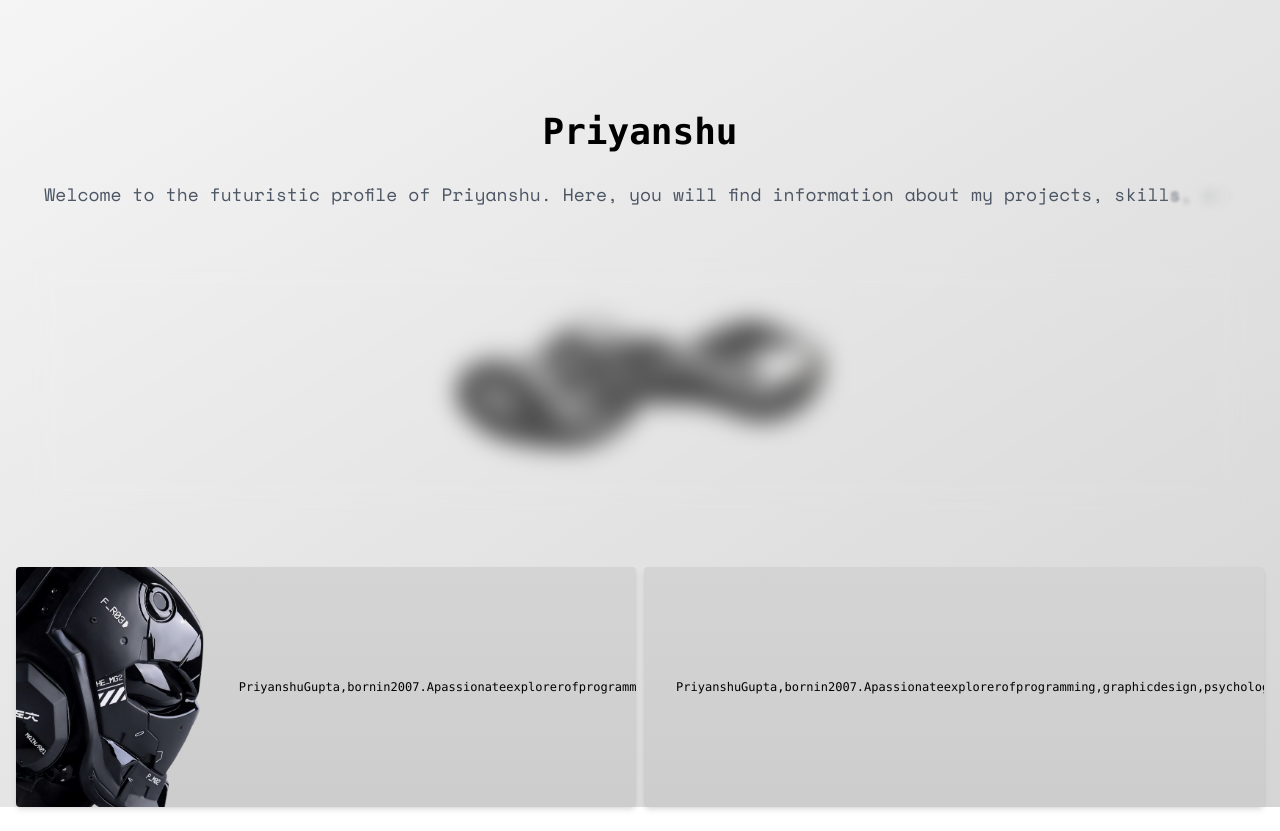
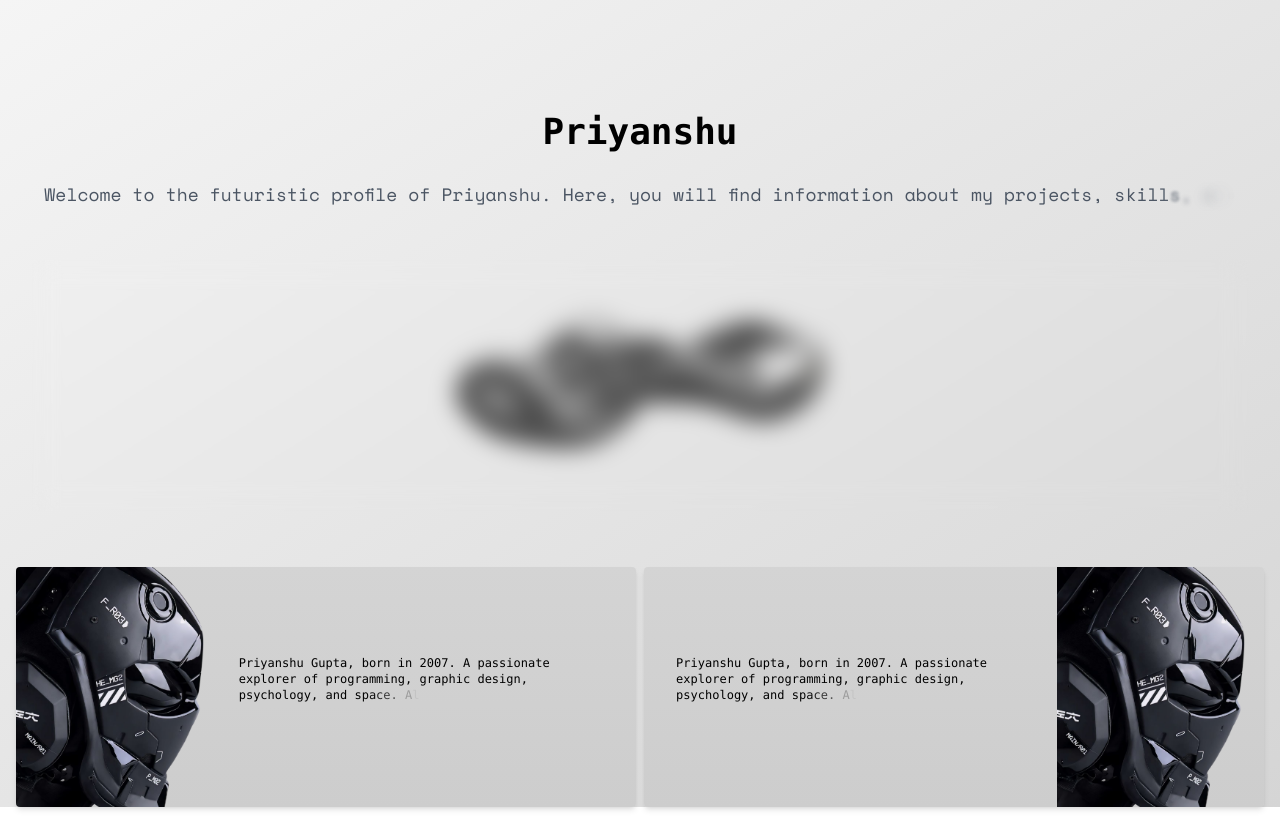
Before and after one commit to Priyansxu/Website, a Next.js app: page / in a window 1280 px wide. Built offline with nearby package versions, Linux system fonts and the light colour scheme.

Commit message:
Update index.js

```diff
--- a/pages/index.js
+++ b/pages/index.js
@@ -61,6 +61,9 @@ export default function Page() {
   const paragraphText =
     "Welcome to the futuristic profile of Priyanshu. Here, you will find information about my projects, skills, and contact details.";
 
+  const secondSectionText =
+    "Priyanshu Gupta, born in 2007. A passionate explorer of programming, graphic design, psychology, and space. Always pushing the boundaries of creativity.";
+
   return (
     <div className="min-h-screen font-mono bg-gradient-to-br from-[#f5f5f5] via-[#e5e5e5] to-[#d5d5d5] text-black relative">
       <main className="pt-20">
@@ -118,18 +121,18 @@ export default function Page() {
               />
             </motion.div>
             <motion.div
-              className="flex-grow pr-4 text-black text-xs flex items-center justify-center text-center m-4"
+              className="flex-grow pr-4 text-black text-xs flex items-center justify-center"
               initial="hidden"
               animate="visible"
               variants={paragraphVariants}
             >
-              {"Priyanshu Gupta, born in 2007. A passionate explorer of programming, graphic design, psychology, and space. Always pushing the boundaries of creativity."
-                .split("")
-                .map((char, index) => (
+              <p className="my-2 py-4 mx-4">
+                {secondSectionText.split("").map((char, index) => (
                   <motion.span key={index} variants={letterVariantsSecondSection}>
                     {char}
                   </motion.span>
                 ))}
+              </p>
             </motion.div>
           </motion.div>
           <motion.div
@@ -139,18 +142,18 @@ export default function Page() {
             variants={divVariants}
           >
             <motion.div
-              className="flex-grow pl-4 text-black text-xs flex items-center justify-center text-center m-4"
+              className="flex-grow pl-4 text-black text-xs flex items-center justify-center"
               initial="hidden"
               animate="visible"
               variants={paragraphVariants}
             >
-              {"Priyanshu Gupta, born in 2007. A passionate explorer of programming, graphic design, psychology, and space. Always pushing the boundaries of creativity."
-                .split("")
-                .map((char, index) => (
+              <p className="my-2 py-4 mx-4">
+                {secondSectionText.split("").map((char, index) => (
                   <motion.span key={index} variants={letterVariantsSecondSection}>
                     {char}
                   </motion.span>
                 ))}
+              </p>
             </motion.div>
             <motion.div
               className="flex-none w-1/3"
```
